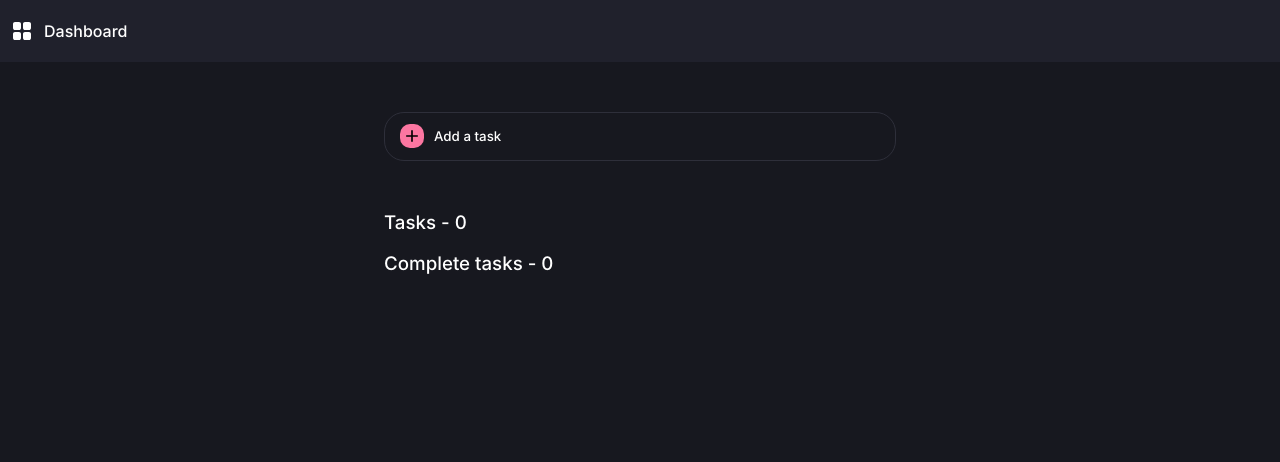
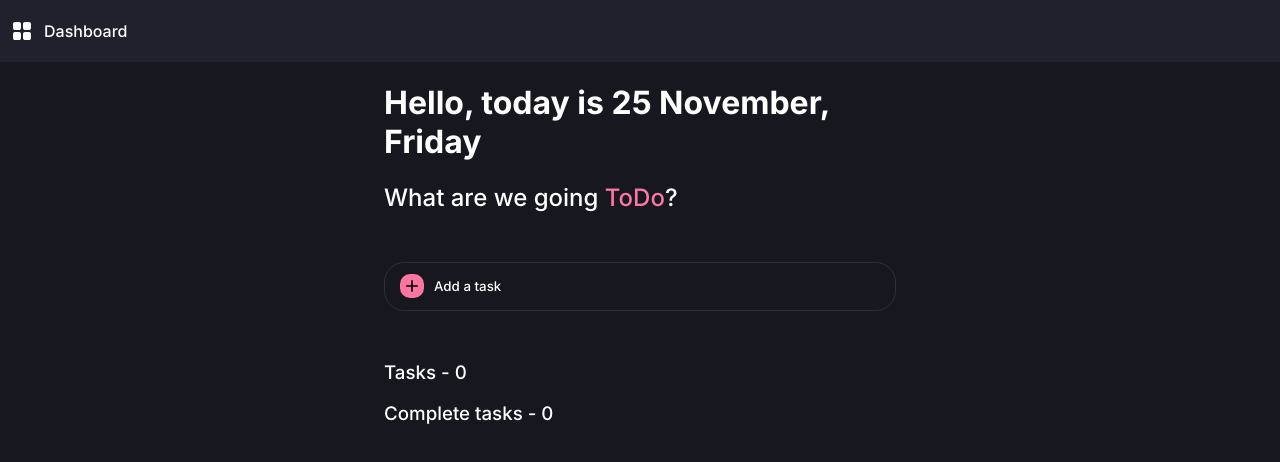
Before and after one commit to ortamfag/ToDo_TSX, a React (Create React App) app: page / in a window 1280 px wide. Shown: the top 462 px of the page. Built offline with nearby package versions, Linux system fonts and the light colour scheme.

Commit message:
ADD: hello msg

```diff
--- a/src/App.scss
+++ b/src/App.scss
@@ -62,7 +62,7 @@ h2, h3, h4, p, span, a {
 .input_modalWrapper{
     position: fixed;
     width: 100%;
-    height: 100%;
+    height: 100vh;
     top: 0;
     left: 0;
     color: #FFFFFF;
@@ -123,7 +123,7 @@ h2, h3, h4, p, span, a {
     top: 0;
     left: 0;
     width: 100%;
-    height: 100%;
+    height: 100vh;
     z-index: 0;
 }
 
@@ -168,6 +168,8 @@ h2, h3, h4, p, span, a {
 	border: 0px;
 	background-color: #4158D0;
 	background-image: linear-gradient(43deg, #4158D0 0%, #C850C0 46%, #FFCC70 90%);
+    background-position: 0px;
+    transition: 1s;
 
 	&:hover{
 		border: 0px;
@@ -185,3 +187,16 @@ h2, h3, h4, p, span, a {
 .todoList {
     margin-top: 40px;
 }
+
+.title_span{
+    color: #fc76a1;
+    transform: scale(1.1);
+    font-size: 24px;
+    transition: .3s;
+
+    &:hover{
+        font-size: 44px;
+        transition: .3s;
+        cursor: none;
+    }
+}
--- a/src/App.tsx
+++ b/src/App.tsx
@@ -18,6 +18,15 @@ const App: FC = () => {
 	const toggleModal = () => {
 		setIsModalVisible(wasModalVisible => !wasModalVisible)
 	}
+
+	//дата
+	const todayDate = new Date()
+	const dayOfDate = todayDate.getDate()
+	const month = ["January", "February", "March", "April", "May", "June", "July", "August", "September", "October", "November", "December"];
+	const monthOfDate = todayDate.getMonth()
+	const weekDayOfDate = todayDate.toLocaleString(
+		'en-En', {weekday: 'long'}
+	)
 
   	const handleChange = (event: ChangeEvent<HTMLInputElement>) => {
     	let typeNameEvent = event.currentTarget.name;
@@ -85,6 +94,9 @@ const App: FC = () => {
 					</div>
 				</div>
 
+				<h1>{`Hello, today is ${dayOfDate} ${month[monthOfDate]}, ${weekDayOfDate}`}</h1>
+				<h2>What are we going <span className='title_span'>ToDo</span>?</h2>
+
         		<button onClick={toggleModal} className='addTask'>
           			<svg width="20" height="20" viewBox="0 0 24 24" fill="none" xmlns="http://www.w3.org/2000/svg">
             			<path d="M19 13H13V19H11V13H5V11H11V5H13V11H19V13Z" fill="black"/>
```
